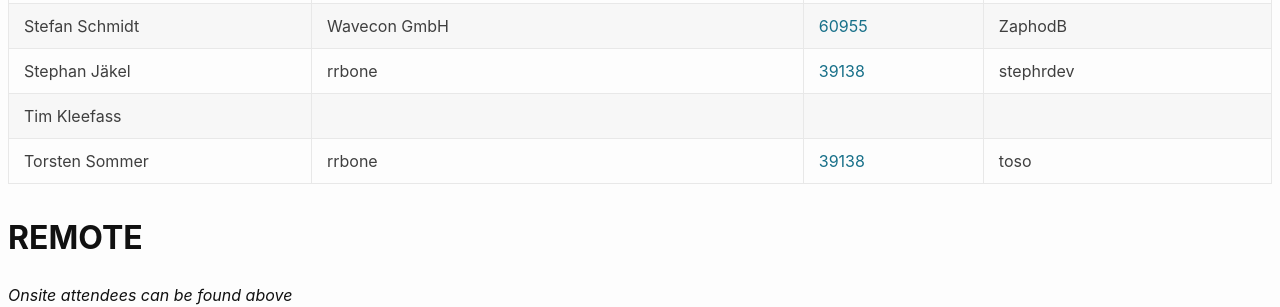
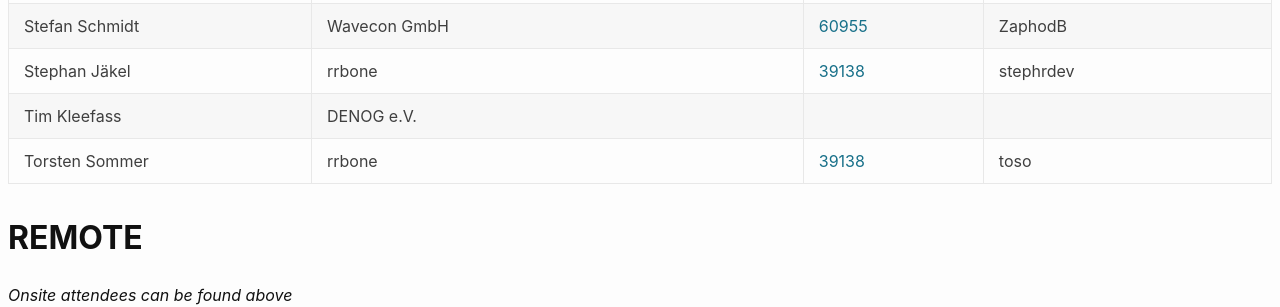
Before and after one commit to denog/pretix-attendeelist, a Jekyll site: the page built from denog15/index.md, in a window 1280 px wide and 900 px high, scrolled down 1504 px. Shown: the part 154-461 px from the top of the window. Built offline with Jekyll 4.4.1, drawn with Linux system fonts in a browser that asks for light colours.

Commit message:
Latest data: Mon Jul 17 11:09:50 UTC 2023

```diff
--- a/_data/attendees_denog15_onsite.json
+++ b/_data/attendees_denog15_onsite.json
@@ -211,7 +211,7 @@
   },
   {
     "name": "Tim Kleefass",
-    "company": null,
+    "company": "DENOG e.V.",
     "irc": null,
     "asn": null
   },
```
